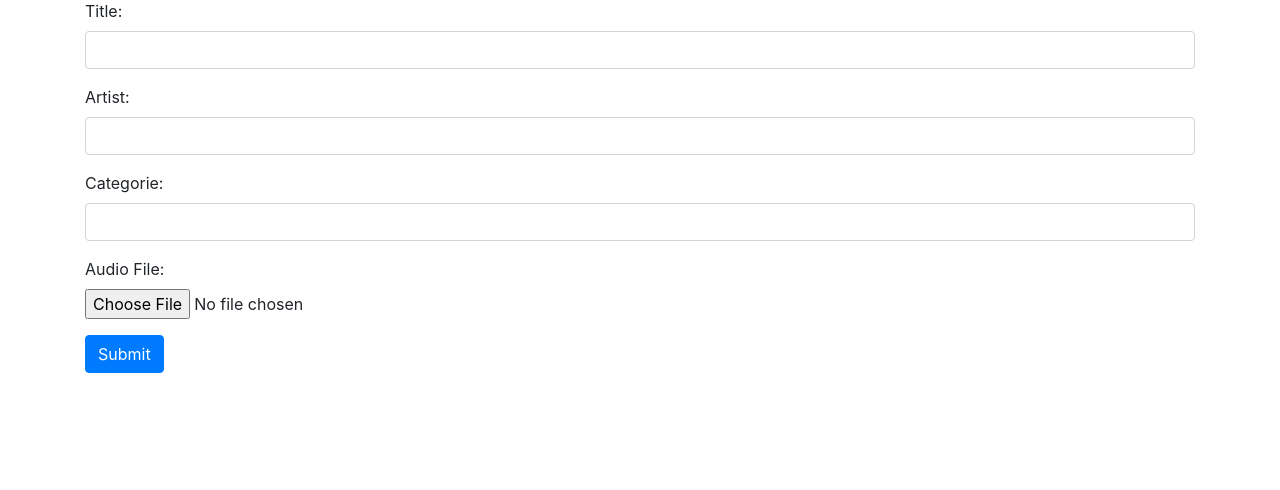
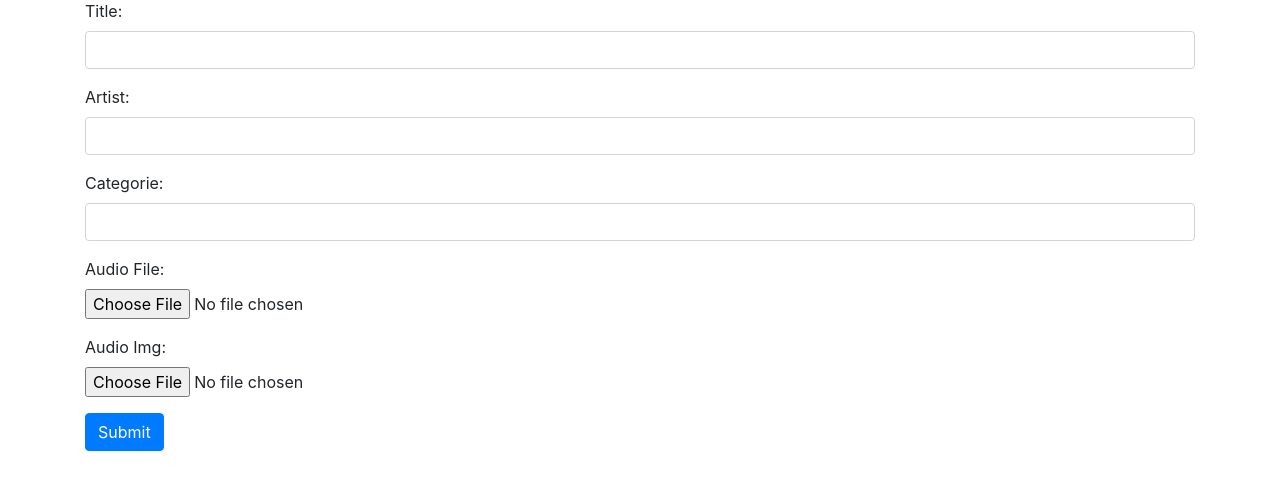
Before and after one commit to devnamdev2003/Music-Player-using-Django, a Django app: page /AddSong in a window 1280 px wide. Shown: the part 95-585 px from the top of the page. Run offline with Django 4.2, Linux system fonts and the light colour scheme; a user stored in the database is signed in; parts of the project's set-up code (start-up, migrations or seed data) failed here and were passed over; some libraries are stand-ins or nearby versions.

Commit message:
add image

```diff
--- a/api/models.py
+++ b/api/models.py
@@ -8,6 +8,7 @@ class Song(models.Model):
     categorie = models.CharField(max_length=100, null=True, default=None)
     artist = models.CharField(max_length=100)
     audio_file = models.FileField(upload_to='audio/')
+    audio_img = models.FileField(upload_to='audio_img/')
 
     def __str__(self):
         return self.title
--- a/music_player_app/templates/music_player_app/AddSong.html
+++ b/music_player_app/templates/music_player_app/AddSong.html
@@ -35,6 +35,11 @@
           <input type="file" class="form-control-file" id="audio_file" name="audio_file" accept="audio/*" required />
           <div class="invalid-feedback">Audio file is required.</div>
         </div>
+        <div class="form-group">
+          <label for="audio_img">Audio Img:</label>
+          <input type="file" class="form-control-file" id="audio_img" name="audio_img" required />
+          <div class="invalid-feedback">Audio Img is required.</div>
+        </div>
 
         <button type="button" class="btn btn-primary" onclick="postData()">Submit</button>
       </form>
@@ -53,12 +58,14 @@
           let artist = document.getElementById('artist').value
           let categorie = document.getElementById('categorie').value
           let audio_file = document.getElementById('audio_file').files[0]
+          let audio_img = document.getElementById('audio_img').files[0]
 
           const formData = new FormData()
           formData.append('title', title)
           formData.append('artist', artist)
           formData.append('categorie', categorie)
           formData.append('audio_file', audio_file)
+          formData.append('audio_img', audio_img)
 
           fetch('http://127.0.0.1:8000/api/songs/', {
             method: 'POST',
@@ -85,6 +92,7 @@
         const artist = document.getElementById('artist').value
         const categorie = document.getElementById('categorie').value
         const audio_file = document.getElementById('audio_file').files[0]
+        const audio_img = document.getElementById('audio_img').files[0]
         const invalidFeedbacks = document.querySelectorAll('.invalid-feedback')
         invalidFeedbacks.forEach((element) => {
           element.style.display = 'none'
@@ -110,6 +118,10 @@
           document.getElementById('audio_file').nextElementSibling.style.display = 'block'
           isValid = false
         }
+        if (!audio_img) {
+          document.getElementById('audio_img').nextElementSibling.style.display = 'block'
+          isValid = false
+        }
 
         return isValid
       }
--- a/music_player_app/templates/music_player_app/UpdateSong.html
+++ b/music_player_app/templates/music_player_app/UpdateSong.html
@@ -21,6 +21,8 @@
           <input type="text" class="form-control" id="categorie" name="categorie" required />
           <label for="audio_file">Audio File</label>
           <input type="file" class="form-control-file" id="audio_file" name="audio_file" accept="audio/*" required />
+          <label for="audio_img">Audio Img</label>
+          <input type="file" class="form-control-file" id="audio_img" name="audio_img" required />
         </div>
         <!-- Add other form fields as needed -->
 
@@ -40,6 +42,7 @@
             document.getElementById('artist').value = data.artist
             document.getElementById('categorie').value = data.categorie
             document.getElementById('audio_file').value = ''
+            document.getElementById('audio_img').value = ''
           })
           .catch((error) => console.error('Error fetching song data:', error))
 
```
Also changed, not shown: music_player_app/templates/music_player_app/index.html (+11 -2 lines), api/migrations/0001_initial.py, api/migrations/0002_song_categorie.py (deleted), audio_img/Bolo_Na.jpg (added), audio_img/Bolo_Na_JyjpxXy.jpg (added), audio_img/Bolo_Na_Kvk7fjl.jpg (added), audio_img/Bolo_Na_eutvJVF.jpg (added), audio_img/IMG_20211223_104012.jpg (added), audio_img/hqdefault.jpg (added), db.sqlite3, 6 other files.
